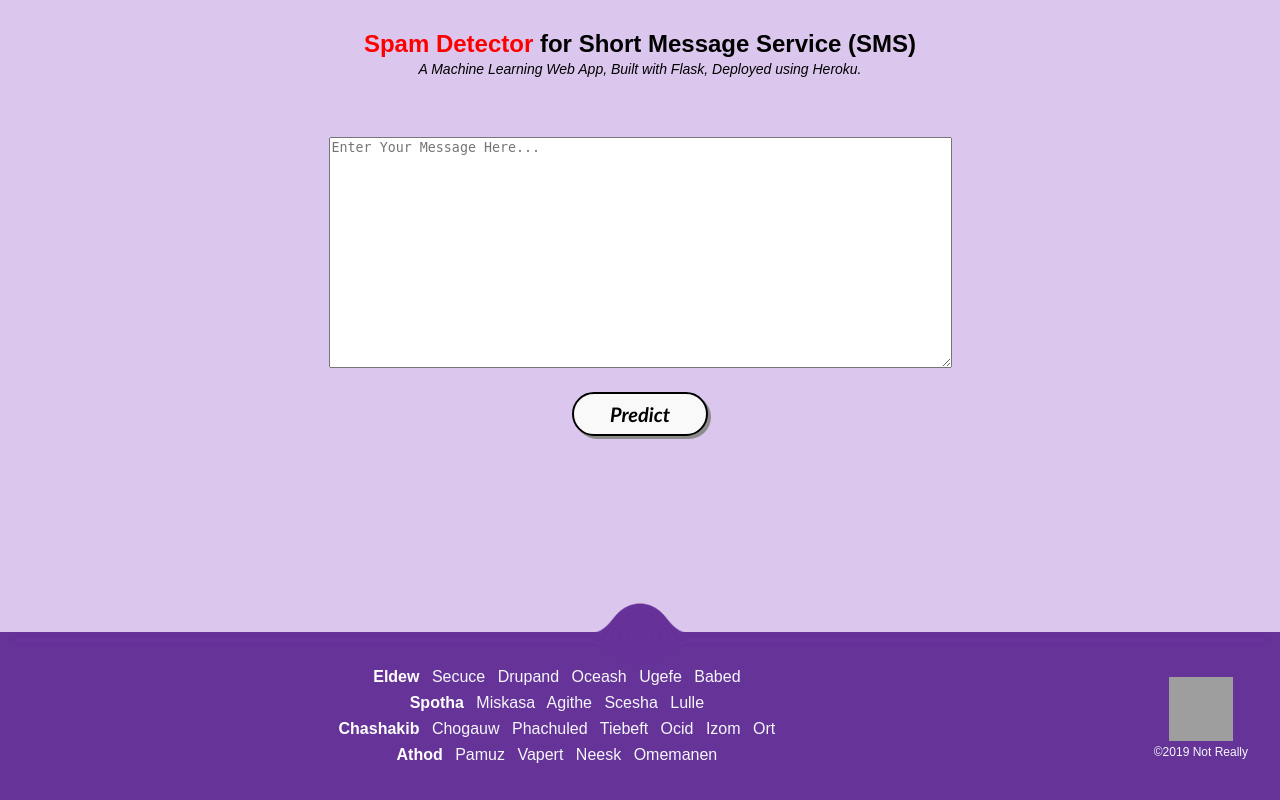
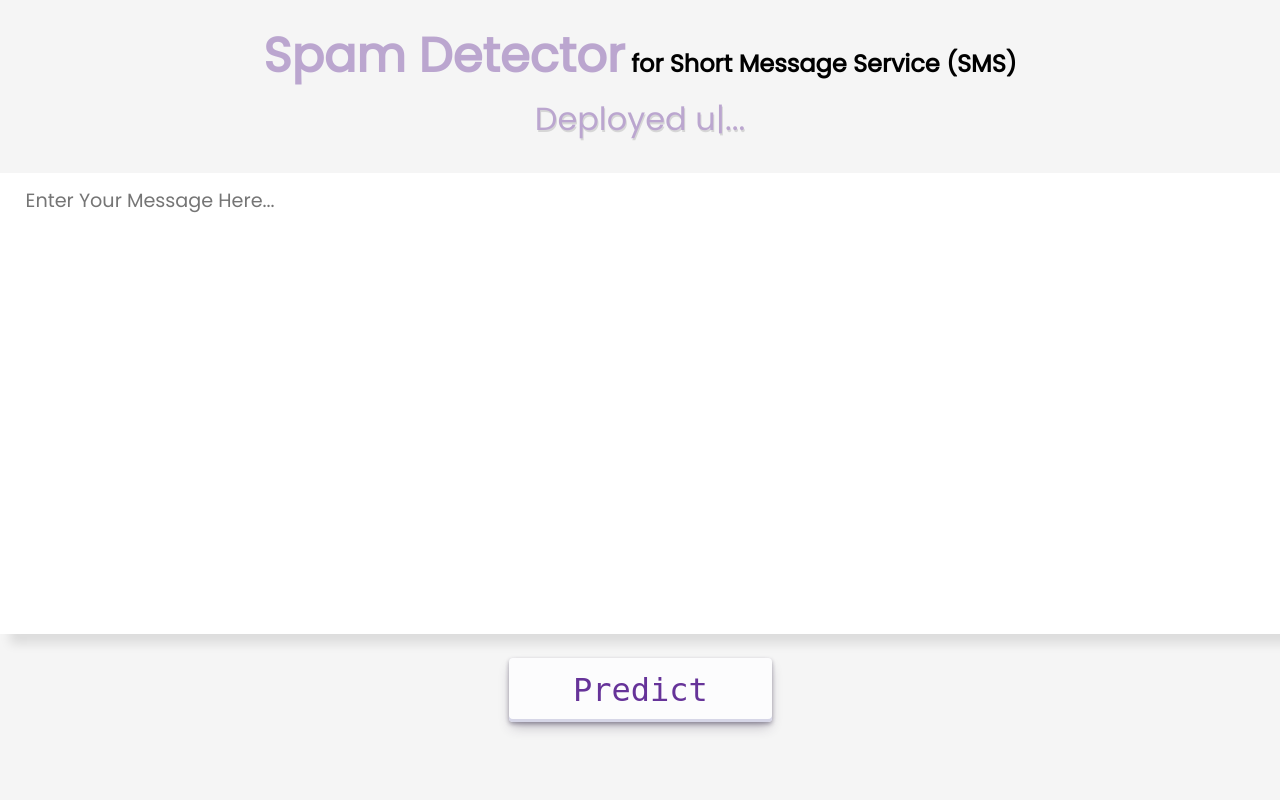
Before and after one commit to aamirindi/nlp-mini-project, a Flask app: page / in a window 1280 px wide. Run offline with Flask 2, Linux system fonts and the light colour scheme; parts of the project's set-up code (start-up, migrations or seed data) failed here and were passed over; some libraries are stand-ins or nearby versions; grey boxes are pictures that could not be loaded.

Commit message:
completed

```diff
--- a/static/styles.css
+++ b/static/styles.css
@@ -1,10 +1,10 @@
+@import url("https://fonts.googleapis.com/css2?family=Poppins&display=swap");
 html {
   height: 100%;
   margin: 0;
 }
 
 body {
-  font-family: Arial, Helvetica, sans-serif;
   text-align: center;
   margin: 0;
   padding: 0;
@@ -12,41 +12,35 @@ body {
   height: 100%;
   display: flex;
   flex-direction: column;
-  background-color: #dbc7ed;
+  background-color: #f5f5f5;
 }
 
 .container {
-  padding: 30px;
-  position: relative;
+  margin-top: 20px;
   animation: change-gradient 10s ease-in-out infinite;
+  font-family: "Poppins", sans-serif;
 }
 
-@keyframes change-gradient {
-  0% {
-    background-position: 0 50%;
-  }
-  50% {
-    background-position: 100% 50%;
-  }
-  100% {
-    background-position: 0 50%;
-  }
-}
 .container-heading {
   margin: 0;
 }
 
-.container span {
-  color: #ff0000;
+.container h2 span {
+  font-size: 3rem;
+  color: rebeccapurple;
+  opacity: 0.4;
+  font-weight: 800;
 }
 
 .description p {
-  font-style: italic;
-  font-size: 14px;
+  font-size: 2rem;
   margin: 3px 0 0;
+  color: rebeccapurple;
+  opacity: 0.4;
+  font-weight: 500;
+  text-shadow: darkgray 1px 2px;
 }
 
-/* Text Area */
 .ml-container {
   margin: 30px 0;
   flex: 1 0 auto;
@@ -54,116 +48,70 @@ body {
 
 .message-box {
   margin-bottom: 20px;
+  border-radius: 0;
+  padding: 0.8rem 1.6rem;
+  font-size: 1.2rem;
+  border: none;
+  font-family: "Poppins", sans-serif;
+  box-shadow: 10px 10px 10px rgba(0, 0, 0, 0.1);
+}
+.message-box ::-moz-placeholder {
+  color: #b5b5b5;
+}
+.message-box ::placeholder {
+  color: #b5b5b5;
 }
 
-/* Predict Button */
 .my-cta-button {
-  background: #f9f9f9;
-  border: 2px solid #000000;
-  border-radius: 1000px;
-  box-shadow: 3px 3px #8c8c8c;
-  padding: 10px 36px;
-  color: #000000;
-  display: inline-block;
-  font: italic bold 20px/1 "Calibri", sans-serif;
-  text-align: center;
+  padding: 1rem 4rem 3rem 4rem;
+  font-size: 2rem;
+  align-items: center;
+  -webkit-appearance: none;
+     -moz-appearance: none;
+          appearance: none;
+  background-color: #fcfcfd;
+  border-radius: 4px;
+  border-width: 0;
+  box-shadow: rgba(45, 35, 66, 0.4) 0 2px 4px, rgba(45, 35, 66, 0.3) 0 7px 13px -3px, #d6d6e7 0 -3px 0 inset;
+  box-sizing: border-box;
+  color: rebeccapurple;
+  cursor: pointer;
+  display: inline-flex;
+  font-family: "JetBrains Mono", monospace;
+  height: 48px;
+  justify-content: center;
+  line-height: 1;
+  list-style: none;
+  overflow: hidden;
+  position: relative;
+  text-decoration: none;
+  transition: box-shadow 0.15s, transform 0.15s;
+  -moz-user-select: none;
+       user-select: none;
+  -webkit-user-select: none;
+  touch-action: manipulation;
+  white-space: nowrap;
+  will-change: box-shadow, transform;
+}
+.my-cta-button:focus {
+  box-shadow: #d6d6e7 0 0 0 1.5px inset, rgba(45, 35, 66, 0.4) 0 2px 4px, rgba(45, 35, 66, 0.3) 0 7px 13px -3px, #d6d6e7 0 -3px 0 inset;
+}
+.my-cta-button:hover {
+  box-shadow: rgba(45, 35, 66, 0.4) 0 4px 8px, rgba(45, 35, 66, 0.3) 0 7px 13px -3px, #d6d6e7 0 -3px 0 inset;
+  transform: translateY(-2px);
+}
+.my-cta-button:active {
+  box-shadow: #d6d6e7 0 3px 7px inset;
+  transform: translateY(2px);
 }
 
-.my-cta-button:hover {
-  color: #ff0000;
-  border: 2px solid #ff0000;
-}
-
-.my-cta-button:active {
-  box-shadow: 0 0;
-}
-
-/* Footer */
-.footer {
-  background-color: rebeccapurple;
-  z-index: 1;
-  position: relative;
-  grid-area: footer;
-}
-.footer .bubbles {
-  position: absolute;
-  top: 0;
-  left: 0;
-  right: 0;
-  height: 1rem;
-  background: rebeccapurple;
-  filter: url("#blob");
-}
-.footer .bubbles .bubble {
-  position: absolute;
-  left: var(--position, 50%);
-  background: rebeccapurple;
-  border-radius: 100%;
-  animation: bubble-size var(--time, 4s) ease-in infinite var(--delay, 0s), bubble-move var(--time, 4s) ease-in infinite var(--delay, 0s);
-  transform: translate(-50%, 100%);
-}
-.footer .content {
-  z-index: 2;
-  display: grid;
-  grid-template-columns: 1fr auto;
-  grid-gap: 4rem;
-  padding: 2rem;
-  background: var(--footer-background);
-}
-.footer .content a,
-.footer .content p {
-  color: #f5f7fa;
-  text-decoration: none;
-}
-.footer .content b {
-  color: white;
-}
-.footer .content p {
-  margin: 0;
-  font-size: 0.75rem;
-}
-.footer .content > div {
+.results {
   display: flex;
+  justify-content: center;
   flex-direction: column;
-  justify-content: center;
-}
-.footer .content > div > div {
-  margin: 0.25rem 0;
-}
-.footer .content > div > div > * {
-  margin-right: 0.5rem;
-}
-.footer .content > div .image {
-  align-self: center;
-  width: 4rem;
-  height: 4rem;
-  margin: 0.25rem 0;
-  background-size: cover;
-  background-position: center;
-}
-
-@keyframes bubble-size {
-  0%, 75% {
-    width: var(--size, 4rem);
-    height: var(--size, 4rem);
-  }
-  100% {
-    width: 0rem;
-    height: 0rem;
-  }
-}
-@keyframes bubble-move {
-  0% {
-    bottom: -4rem;
-  }
-  100% {
-    bottom: var(--distance, 10rem);
-  }
-}
-/* Result */
-.results {
-  padding: 30px 0 0;
+  align-items: center;
   flex: 1 0 auto;
+  font-family: "Poppins", sans-serif;
 }
 
 .danger {
@@ -175,5 +123,6 @@ body {
 }
 
 .gif {
+  border-radius: 10%;
   width: 30%;
 }/*# sourceMappingURL=styles.css.map */
--- a/static/styles.scss
+++ b/static/styles.scss
@@ -1,10 +1,11 @@
+@import url("https://fonts.googleapis.com/css2?family=Poppins&display=swap");
+
 html {
   height: 100%;
   margin: 0;
 }
 
 body {
-  font-family: Arial, Helvetica, sans-serif;
   text-align: center;
   margin: 0;
   padding: 0;
@@ -12,42 +13,36 @@ body {
   height: 100%;
   display: flex;
   flex-direction: column;
-  background-color: #dbc7ed;
+  background-color: #f5f5f5;
 }
 
 .container {
-  padding: 30px;
-  position: relative;
-  //   background-size: 500% 500%;
+  margin-top: 20px;
   animation: change-gradient 10s ease-in-out infinite;
-}
-@keyframes change-gradient {
-  0% {
-    background-position: 0 50%;
-  }
-  50% {
-    background-position: 100% 50%;
-  }
-  100% {
-    background-position: 0 50%;
-  }
+  font-family: "Poppins", sans-serif;
 }
 
 .container-heading {
   margin: 0;
 }
 
-.container span {
-  color: #ff0000;
+.container h2 span {
+  font-size: 3rem;
+  color: rebeccapurple;
+  opacity: 0.4;
+  font-weight: 800;
+  // text-shadow: lightgray 2px 5px;
 }
 
 .description p {
-  font-style: italic;
-  font-size: 14px;
+  font-size: 2rem;
   margin: 3px 0 0;
+  color: rebeccapurple;
+  opacity: 0.4;
+  font-weight: 500;
+  text-shadow: darkgray 1px 2px;
 }
 
-/* Text Area */
 .ml-container {
   margin: 30px 0;
   flex: 1 0 auto;
@@ -55,120 +50,68 @@ body {
 
 .message-box {
   margin-bottom: 20px;
-}
-
-/* Predict Button */
-.my-cta-button {
-  background: #f9f9f9;
-  border: 2px solid #000000;
-  border-radius: 1000px;
-  box-shadow: 3px 3px #8c8c8c;
-  padding: 10px 36px;
-  color: #000000;
-  display: inline-block;
-  font: italic bold 20px/1 "Calibri", sans-serif;
-  text-align: center;
-}
-
-.my-cta-button:hover {
-  color: #ff0000;
-  border: 2px solid #ff0000;
-}
-
-.my-cta-button:active {
-  box-shadow: 0 0;
-}
-
-/* Footer */
-
-.footer {
-  background-color: rebeccapurple;
-  z-index: 1;
-  position: relative;
-  grid-area: footer;
-  .bubbles {
-    position: absolute;
-    top: 0;
-    left: 0;
-    right: 0;
-    height: 1rem;
-    background: rebeccapurple;
-    filter: url("#blob");
-    .bubble {
-      position: absolute;
-      left: var(--position, 50%);
-      background: rebeccapurple;
-      border-radius: 100%;
-      animation: bubble-size var(--time, 4s) ease-in infinite var(--delay, 0s),
-        bubble-move var(--time, 4s) ease-in infinite var(--delay, 0s);
-      transform: translate(-50%, 100%);
-    }
-  }
-  .content {
-    z-index: 2;
-    display: grid;
-    grid-template-columns: 1fr auto;
-    grid-gap: 4rem;
-    padding: 2rem;
-    background: var(--footer-background);
-    a,
-    p {
-      color: #f5f7fa;
-      text-decoration: none;
-    }
-    b {
-      color: white;
-    }
-    p {
-      margin: 0;
-      font-size: 0.75rem;
-    }
-    > div {
-      display: flex;
-      flex-direction: column;
-      justify-content: center;
-      > div {
-        margin: 0.25rem 0;
-        > * {
-          margin-right: 0.5rem;
-        }
-      }
-      .image {
-        align-self: center;
-        width: 4rem;
-        height: 4rem;
-        margin: 0.25rem 0;
-        background-size: cover;
-        background-position: center;
-      }
-    }
+  border-radius: 0;
+  padding: 0.8rem 1.6rem;
+  font-size: 1.2rem;
+  border: none;
+  font-family: "Poppins", sans-serif;
+  box-shadow: 10px 10px 10px rgba(0, 0, 0, 0.1);
+  ::placeholder {
+    color: #b5b5b5;
   }
 }
 
-@keyframes bubble-size {
-  0%,
-  75% {
-    width: var(--size, 4rem);
-    height: var(--size, 4rem);
+.my-cta-button {
+  padding: 1rem 4rem 3rem 4rem;
+  font-size: 2rem;
+  align-items: center;
+  appearance: none;
+  background-color: #fcfcfd;
+  border-radius: 4px;
+  border-width: 0;
+  box-shadow: rgba(45, 35, 66, 0.4) 0 2px 4px,
+    rgba(45, 35, 66, 0.3) 0 7px 13px -3px, #d6d6e7 0 -3px 0 inset;
+  box-sizing: border-box;
+  color: rebeccapurple;
+  cursor: pointer;
+  display: inline-flex;
+  font-family: "JetBrains Mono", monospace;
+  height: 48px;
+  justify-content: center;
+  line-height: 1;
+  list-style: none;
+  overflow: hidden;
+  position: relative;
+  text-decoration: none;
+  transition: box-shadow 0.15s, transform 0.15s;
+  user-select: none;
+  -webkit-user-select: none;
+  touch-action: manipulation;
+  white-space: nowrap;
+  will-change: box-shadow, transform;
+
+  &:focus {
+    box-shadow: #d6d6e7 0 0 0 1.5px inset, rgba(45, 35, 66, 0.4) 0 2px 4px,
+      rgba(45, 35, 66, 0.3) 0 7px 13px -3px, #d6d6e7 0 -3px 0 inset;
   }
-  100% {
-    width: 0rem;
-    height: 0rem;
+  &:hover {
+    box-shadow: rgba(45, 35, 66, 0.4) 0 4px 8px,
+      rgba(45, 35, 66, 0.3) 0 7px 13px -3px, #d6d6e7 0 -3px 0 inset;
+    transform: translateY(-2px);
   }
-}
-@keyframes bubble-move {
-  0% {
-    bottom: -4rem;
-  }
-  100% {
-    bottom: var(--distance, 10rem);
+  &:active {
+    box-shadow: #d6d6e7 0 3px 7px inset;
+    transform: translateY(2px);
   }
 }
 
-/* Result */
 .results {
-  padding: 30px 0 0;
+  display: flex;
+  justify-content: center;
+  flex-direction: column;
+  align-items: center;
   flex: 1 0 auto;
+  font-family: "Poppins", sans-serif;
 }
 
 .danger {
@@ -180,5 +123,6 @@ body {
 }
 
 .gif {
+  border-radius: 10%;
   width: 30%;
 }
--- a/templates/home.html
+++ b/templates/home.html
@@ -6,7 +6,7 @@
     <title>Spam SMS Detector</title>
     <link
       rel="shortcut icon"
-      href="{{ url_for('static', filename='spam-favicon.ico') }}" />
+      href="{{ url_for('static', filename='spam.gif') }}" />
     <link
       rel="stylesheet"
       type="text/css"
@@ -23,9 +23,7 @@
         <span>Spam Detector</span> for Short Message Service (SMS)
       </h2>
       <div class="description">
-        <p>
-          A Machine Learning Web App, Built with Flask, Deployed using Heroku.
-        </p>
+        <p><span id="element"></span>...</p>
       </div>
     </div>
 
@@ -43,86 +41,17 @@
       </form>
     </div>
 
-    <!-- Footer -->
-    <div class="footer">
-      <div class="main"></div>
-      <div class="footer">
-        <div class="bubbles">
-          <!-- For loop in HTML using JavaScript -->
-          <div
-            class="bubble"
-            style="
-              size: 2rem;
-              distance: 6rem;
-              position: 5%;
-              time: 2s;
-              delay: -2s;
-            "></div>
-          <!-- Repeat for a total of 128 bubbles -->
-        </div>
-        <div class="content">
-          <div>
-            <div>
-              <b>Eldew</b>
-              <a href="#">Secuce</a>
-              <a href="#">Drupand</a>
-              <a href="#">Oceash</a>
-              <a href="#">Ugefe</a>
-              <a href="#">Babed</a>
-            </div>
-            <div>
-              <b>Spotha</b>
-              <a href="#">Miskasa</a>
-              <a href="#">Agithe</a>
-              <a href="#">Scesha</a>
-              <a href="#">Lulle</a>
-            </div>
-            <div>
-              <b>Chashakib</b>
-              <a href="#">Chogauw</a>
-              <a href="#">Phachuled</a>
-              <a href="#">Tiebeft</a>
-              <a href="#">Ocid</a>
-              <a href="#">Izom</a>
-              <a href="#">Ort</a>
-            </div>
-            <div>
-              <b>Athod</b>
-              <a href="#">Pamuz</a>
-              <a href="#">Vapert</a>
-              <a href="#">Neesk</a>
-              <a href="#">Omemanen</a>
-            </div>
-          </div>
-          <div>
-            <a
-              class="image"
-              href="https://codepen.io/z-"
-              target="_blank"
-              style="
-                background-image: url('https://s3-us-west-2.amazonaws.com/s.cdpn.io/199011/happy.svg');
-              "></a>
-            <p>©2019 Not Really</p>
-          </div>
-        </div>
-      </div>
-      <svg style="position: fixed; top: 100vh">
-        <defs>
-          <filter id="blob">
-            <feGaussianBlur
-              in="SourceGraphic"
-              stdDeviation="10"
-              result="blur"></feGaussianBlur>
-            <feColorMatrix
-              in="blur"
-              mode="matrix"
-              values="1 0 0 0 0  0 1 0 0 0  0 0 1 0 0  0 0 0 19 -9"
-              result="blob"></feColorMatrix>
-            <!--feComposite in="SourceGraphic" in2="blob" operator="atop"-->
-            <!-- After reviewing this after years, I can't remember why I added this, but it isn't necessary for the blob effect -->
-          </filter>
-        </defs>
-      </svg>
-    </div>
+    <script src="https://unpkg.com/typed.js@2.0.16/dist/typed.umd.js"></script>
+    <script>
+      var typed = new Typed("#element", {
+        strings: [
+          "NLP Web App.",
+          "Built with Flask.",
+          "Deployed using Heroku.",
+        ],
+        typeSpeed: 100,
+        loop: true,
+      });
+    </script>
   </body>
 </html>
```
Also changed, not shown: templates/result.html (+30 -23 lines), static/mr-bean-thumbs-up.gif (added), static/not-spam.webp (deleted), static/spam-favicon.ico (deleted), static/spam.gif (added), static/spam.webp (deleted), 2 other files.
